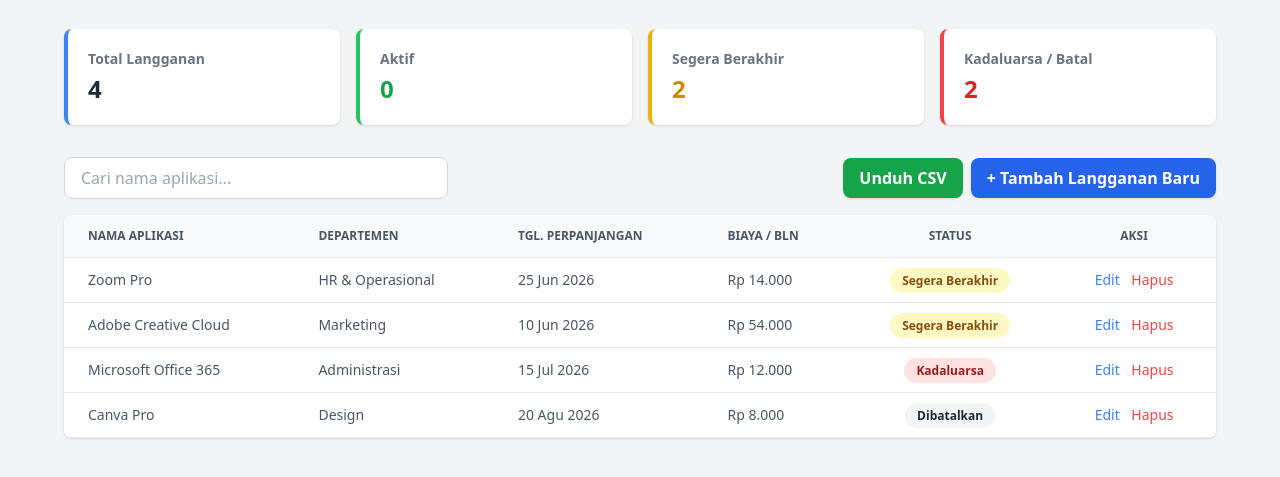
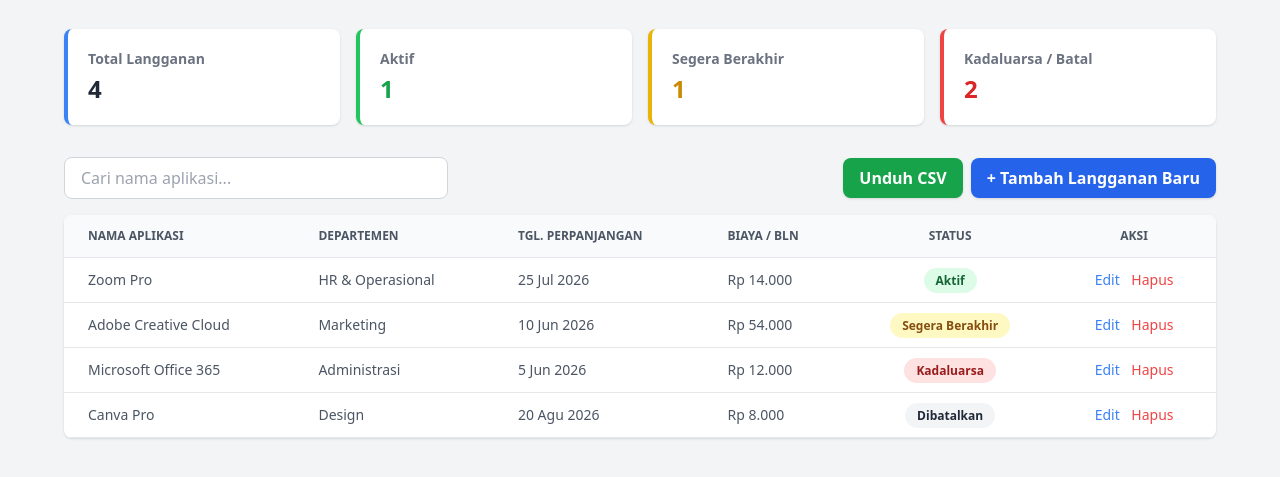
Before and after one commit to adikarais/PT-Lead-Geeks-Indonesia, a plain HTML site: page index.html in a window 1280 px wide. Shown: the part 99-576 px from the top of the page. Drawn offline with nearby package versions, Linux system fonts and the light colour scheme.

Commit message:
Update subscription dates in local storage initialization

```diff
--- a/index.html
+++ b/index.html
@@ -133,9 +133,9 @@
     <script>
       // --- 1. DATA & INISIALISASI ---
       let subscriptions = JSON.parse(localStorage.getItem('subscriptions')) || [
-        { id: 1718000000000, name: 'Zoom Pro', dept: 'HR & Operasional', date: '2026-06-25', cost: 14000, status: 'Aktif' },
+        { id: 1718000000000, name: 'Zoom Pro', dept: 'HR & Operasional', date: '2026-07-25', cost: 14000, status: 'Aktif' },
         { id: 1718000000001, name: 'Adobe Creative Cloud', dept: 'Marketing', date: '2026-06-10', cost: 54000, status: 'Segera Berakhir' },
-        { id: 1718000000002, name: 'Microsoft Office 365', dept: 'Administrasi', date: '2026-07-15', cost: 12000, status: 'Kadaluarsa' },
+        { id: 1718000000002, name: 'Microsoft Office 365', dept: 'Administrasi', date: '2026-06-05', cost: 12000, status: 'Kadaluarsa' },
         { id: 1718000000003, name: 'Canva Pro', dept: 'Design', date: '2026-08-20', cost: 8000, status: 'Dibatalkan' },
       ];
 
```
